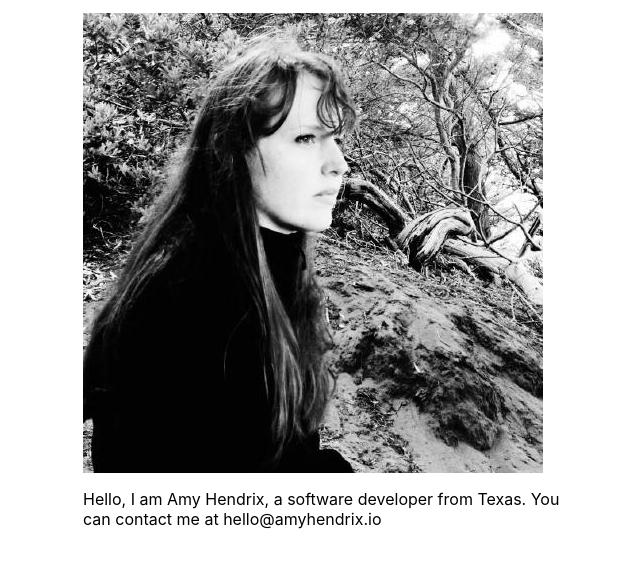
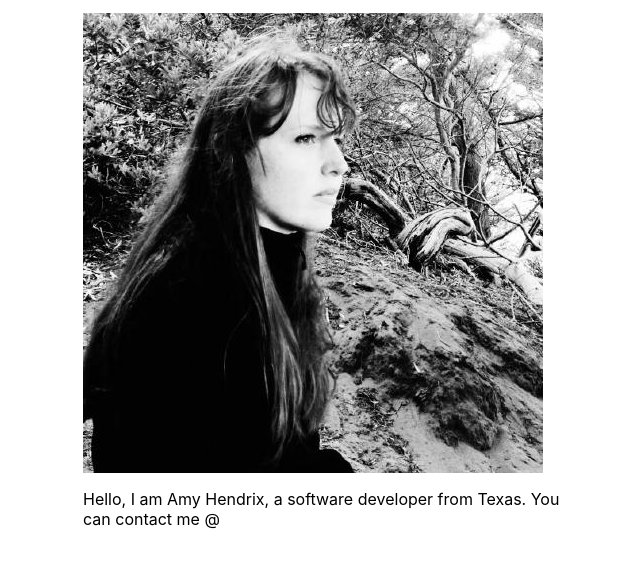
Before and after one commit to didionconsult/amy-blog, a Gatsby site: page /about-me in a window 1280 px wide. Shown: the part 161-728 px from the top of the page, without its empty margins (307-947 px from the left). Built offline with nearby package versions, Linux system fonts and the light colour scheme; Gatsby itself is replaced by a stand-in of ours.

Commit message:
Update about-me.js

```diff
--- a/src/pages/about-me.js
+++ b/src/pages/about-me.js
@@ -14,7 +14,7 @@ const AboutPage = () => {
     />
 
     <p>Hello, I am Amy Hendrix, a software developer from Texas.
-      You can contact me at hello@amyhendrix.io </p>
+      You can contact me @</p>
       </Layout>
   </main>
   )
```
